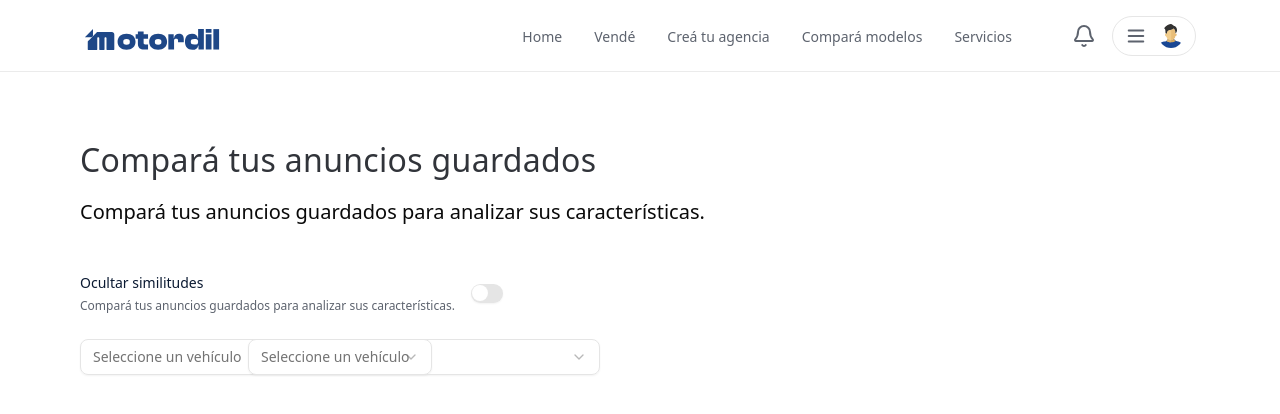
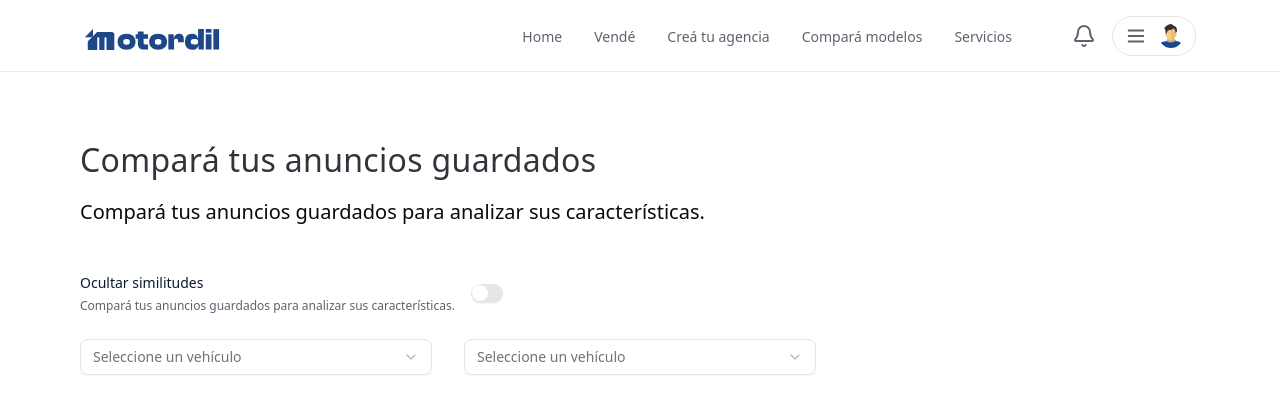
Before and after one commit to AgustinEze/motordil-challenge, a Next.js app: page /compare in a window 1280 px wide. Shown: the top 414 px of the page. Built offline with nearby package versions, Linux system fonts and the light colour scheme.

Commit message:
fix width

```diff
--- a/src/components/molecules/CompareVehicleCard.tsx
+++ b/src/components/molecules/CompareVehicleCard.tsx
@@ -40,7 +40,7 @@ const CompareVehicleCard = ({
   }, [data, value]);
 
   return (
-    <FlexCol className="gap-4 sm:gap-10 max-w-[136px] sm:w-[352px]">
+    <FlexCol className="gap-4 sm:gap-10 max-w-[136px] sm:max-w-[352px]">
       <SelectCompareVehicle
         selectOptions={selectOptions}
         value={value}
@@ -71,13 +71,13 @@ const CompareVehicleCard = ({
             <MechanicalWarrantyBadge yes={vehicle.mechanical_warranty} />
             <WarrantyBadge yes={vehicle.warranty} />
           </FlexCol>
-          <Flex className="gap-4 w-[136px] sm:w-[352px]">
-            <Button className="border-[1px] border-[#F0F2F6] rounded hidden sm:inline px-4 py-2 bg-[#F0F2F6] w-[136px] sm:w-[352px]">
+          <Flex className="gap-4 w-[136px] sm:max-w-[352px]">
+            <Button className="border-[1px] border-[#F0F2F6] rounded hidden sm:inline px-4 py-2 bg-[#F0F2F6] ">
               <span className=" font-medium text-[16px] leading-[24px] text-center align-middle text-[#1E4787]">
                 Ver anuncio
               </span>
             </Button>
-            <Button className="border-[1px] border-[#1E4787] rounded  px-4 py-2 bg-[#1E4787] w-[136px] sm:w-[352px]">
+            <Button className="border-[1px] border-[#1E4787] rounded  px-4 py-2 bg-[#1E4787] ">
               <span className=" font-medium text-[16px] hidden sm:inline leading-[24px] text-center align-middle  text-[#FFFFFF]">
                 Contactar al vendedor
               </span>
```
